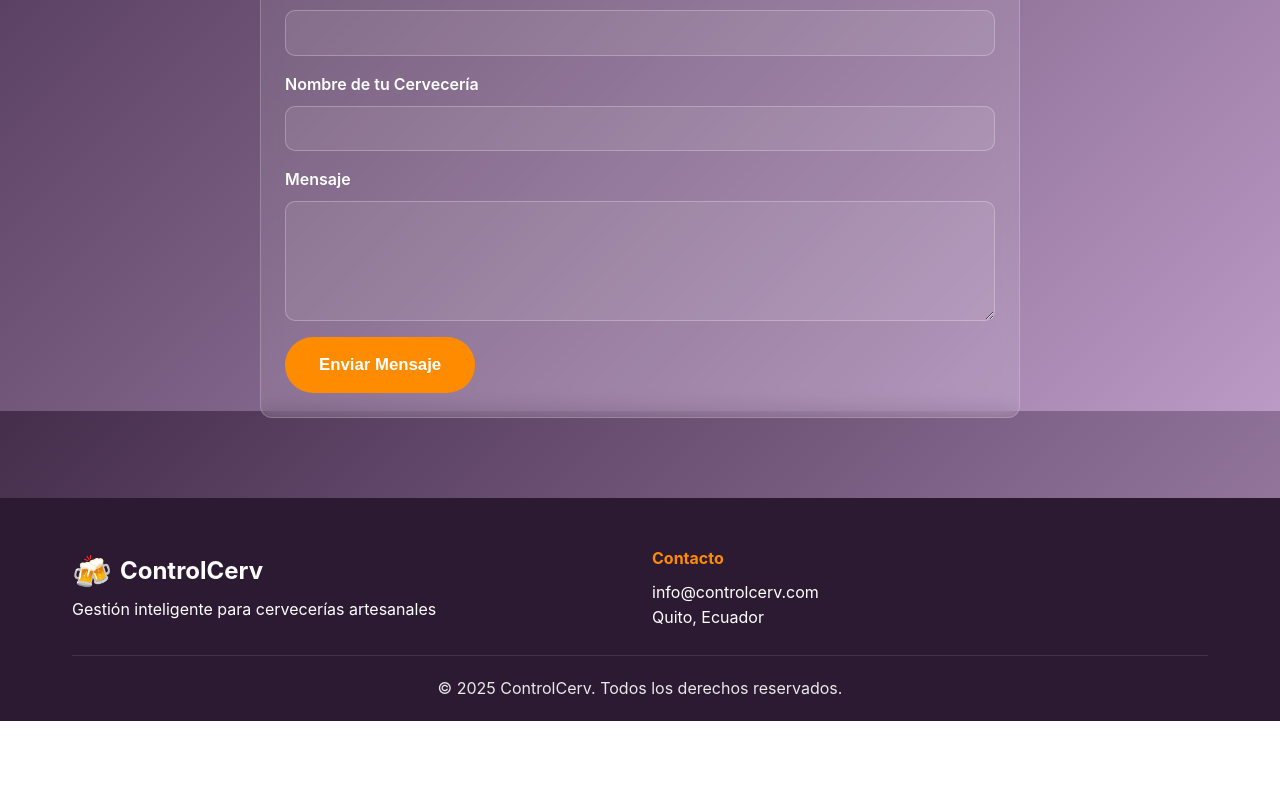
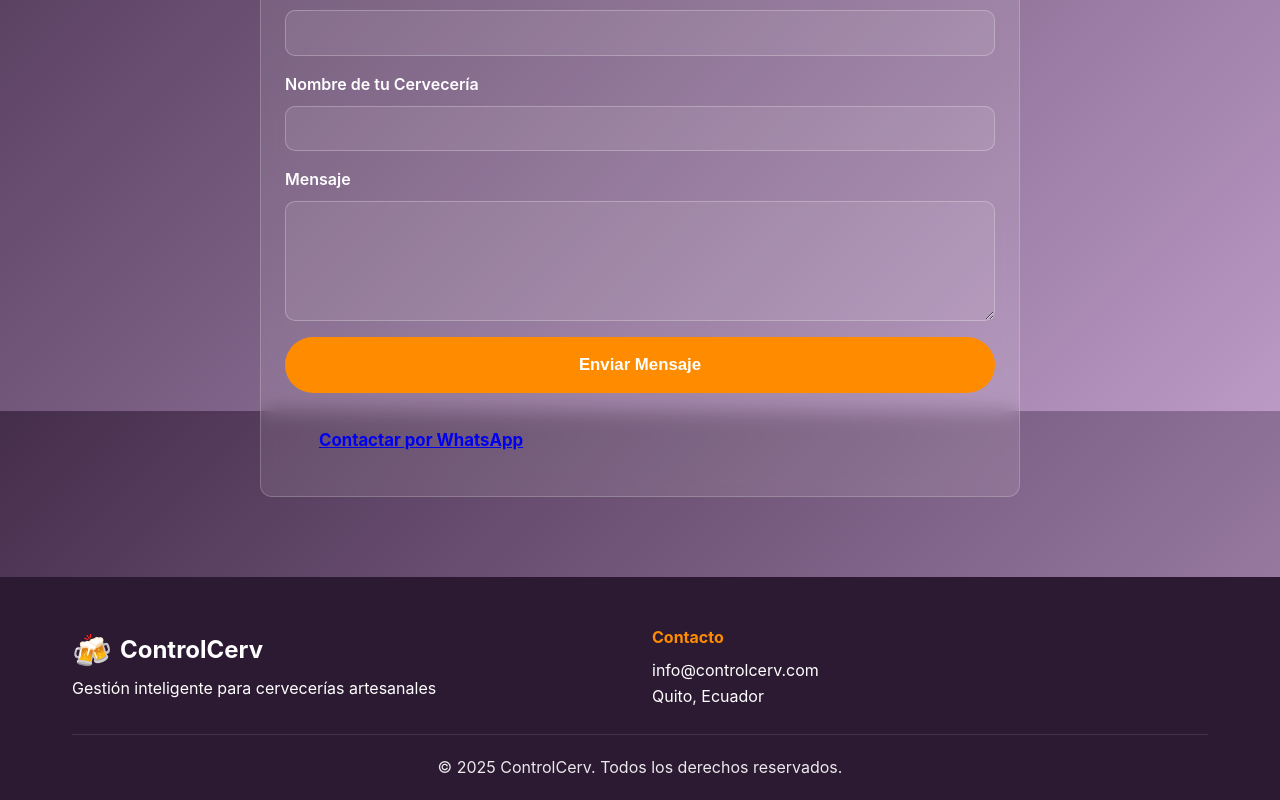
Before and after one commit to 3MM4NV3L/controlcerv-project2, a React (Create React App) app in the folder frontend/: page / in a window 1280 px wide. Shown: the part 3589-4389 px from the top of the page. Before the commit the page ends 4310 px from the top, so only its background shows below. Built offline with nearby package versions, Linux system fonts and the light colour scheme.

Commit message:
what_frontend

```diff
--- a/frontend/src/App.js
+++ b/frontend/src/App.js
@@ -240,7 +240,18 @@ function App() {
                     <label htmlFor="message">Mensaje</label>
                     <textarea id="message" required></textarea>
                   </div>
-                  <button type="submit" className="cta-button primary">Enviar Mensaje</button>
+                  <div style={{ display: "flex", flexDirection: "column", gap: "1rem" }}>
+  <button type="submit" className="cta-button primary">Enviar Mensaje</button>
+
+  <a
+    href="https://wa.me/59395539504?text=Hola%2C%20me%20gustar%C3%ADa%20solicitar%20una%20demo%20de%20ControlCerv"
+    className="cta-button whatsapp"
+    target="_blank"
+    rel="noopener noreferrer"
+  >
+    Contactar por WhatsApp
+  </a>
+</div>
                 </form>
               </div>
             </div>
```
